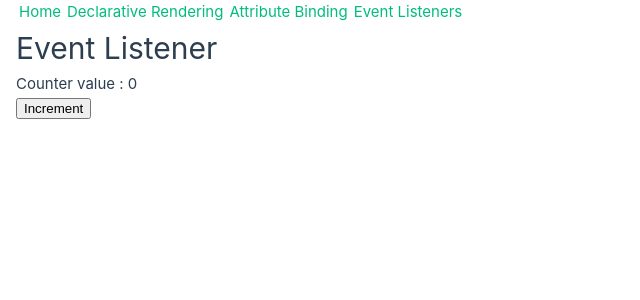
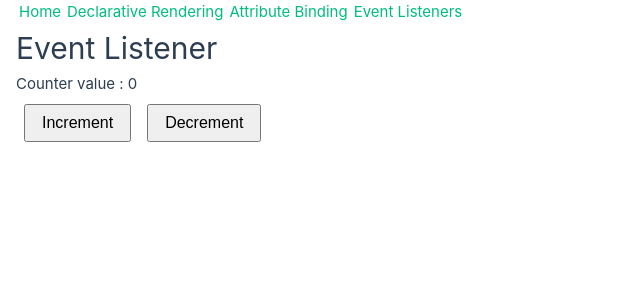
Before and after one commit to ShotGunShack/vue_composition_api_style, a Vue app: page /event-listeners in a window 1280 px wide. Shown: the top 300 px of the page, without its empty margins (0-640 px from the left). Built offline with nearby package versions, Linux system fonts and the light colour scheme.

Commit message:
event_listeners : implment a decrement method called through shorthand v-on directive version + create a style allocated to this component only using 'scoped' + create some styling for the button using v-bind attribute binding directive

```diff
--- a/src/components/EventListener.vue
+++ b/src/components/EventListener.vue
@@ -1,15 +1,32 @@
 <template>
     <h1>Event Listener</h1>
     <p>Counter value : {{ count }}</p>
-    <button v-on:click="increment">Increment</button>
+    <button v-on:click="increment" :class="buttonClass">Increment</button>
+    <button @click="decrement" :class="buttonClass">Decrement</button>
 </template>
 
 <script setup>
     import { ref } from 'vue';
 
     const count = ref(0);
+    const buttonClass = ref('button');
 
     const increment = () => {
         count.value++;
     };
+
+    function decrement() {
+        count.value--;
+    }
 </script>
+
+<style scoped>
+
+    .button {
+        padding: 0.5rem 1rem;
+        margin: 0.5rem;
+        font-size: 1rem;
+        cursor: pointer;
+    }
+
+</style>
```
